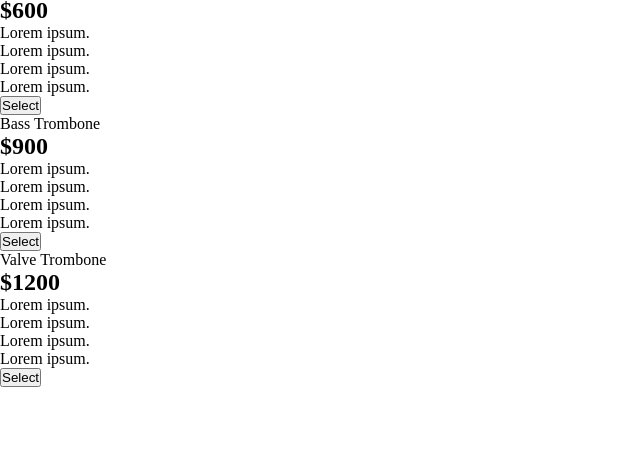
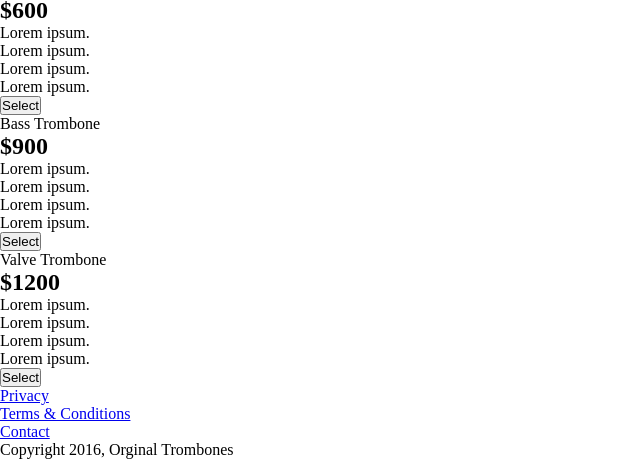
Before and after one commit to DFBlok/Product-Landing-Page, a website: page index.html in a window 1280 px wide. Shown: the part 701-1160 px from the top of the page, without its empty margins (0-640 px from the left). Before the commit the page ends 1088 px from the top, so only its background shows below. Drawn offline with Linux system fonts and the light colour scheme.

Commit message:
footer section

```diff
--- a/index.html
+++ b/index.html
@@ -118,6 +118,15 @@
                     <button class="btn">Select</button>
                 </div>
             </section>
+            <footer>
+                <ul>
+                    <li><a href="#">Privacy</a></li>
+                    <li><a href="#">Terms & Conditions</a></li>
+                    <li><a href="#">Contact</a></li>
+
+                </ul>
+                <span>Copyright 2016, Orginal Trombones</span>
+            </footer>
        </div>
     </div>
 
```
